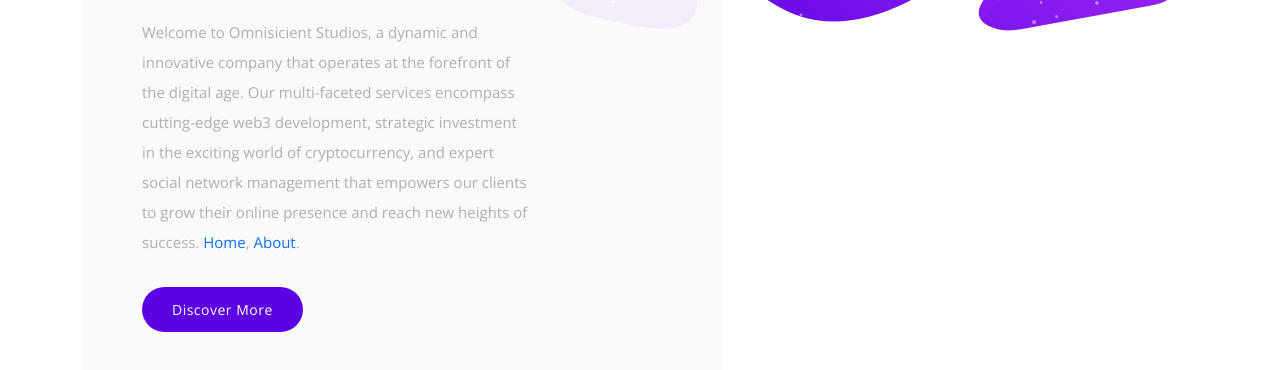
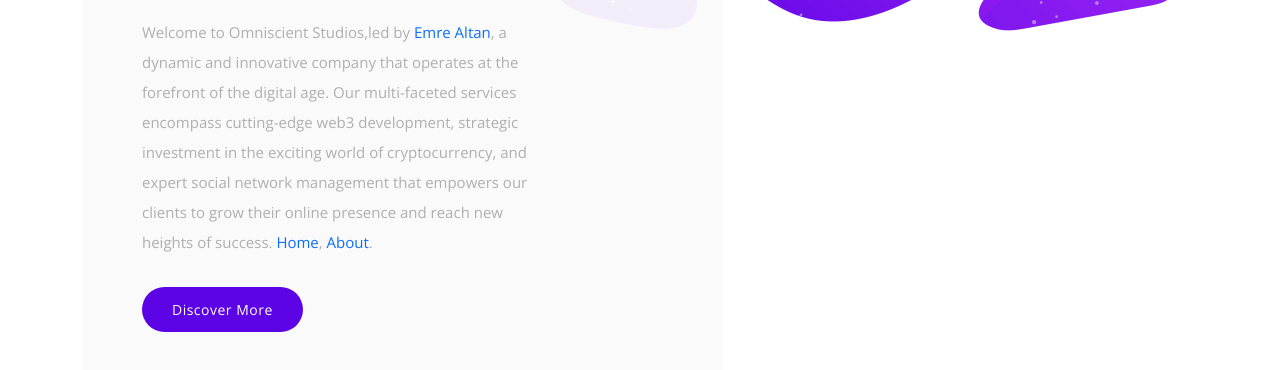
Before and after one commit to fore1gner/emrealtan.tech, a plain HTML site: page index.html in a window 1280 px wide. Shown: the part 768-1138 px from the top of the page. Drawn offline with nearby package versions, Linux system fonts and the light colour scheme.

Commit message:
Update index.html

```diff
--- a/index.html
+++ b/index.html
@@ -115,7 +115,7 @@
             <h6>OMNISCIENT STUDIOS</h6>
             <div class="line-dec"></div>
             <h4>Dive Into <em> The Digital World </em> With <span>Omniscient Studios</span></h4>
-            <p>Welcome to Omnisicient Studios, a dynamic and innovative company that operates at the forefront of the digital age. Our multi-faceted services encompass cutting-edge web3 development, strategic investment in the exciting world of cryptocurrency, and expert social network management that empowers our clients to grow their online presence and reach new heights of success. <a href="index.html">Home</a>, <a href="about.html">About</a>.</p>
+            <p>Welcome to Omniscient Studios,led by <a href="https://www.emrealtan.net">Emre Altan</a>, a dynamic and innovative company that operates at the forefront of the digital age. Our multi-faceted services encompass cutting-edge web3 development, strategic investment in the exciting world of cryptocurrency, and expert social network management that empowers our clients to grow their online presence and reach new heights of success. <a href="index.html">Home</a>, <a href="about.html">About</a>.</p>
             <div class="main-button scroll-to-section"><a href="#services">Discover More</a></div>
            <!-- <span>or</span>
             <div class="second-button"><a href="faqs.html">Check our FAQs</a></div>-->
```
